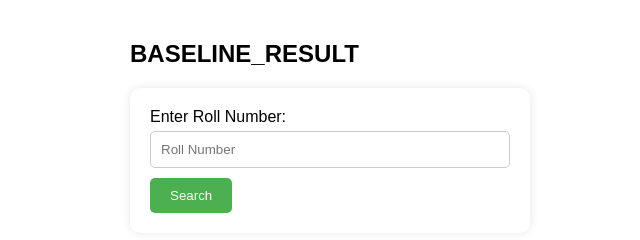
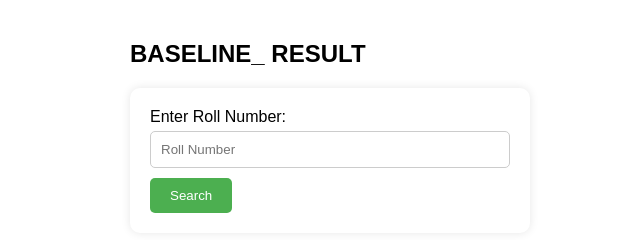
Before and after one commit to aMmarkunwar/semR, a plain HTML site: page index.html in a window 1280 px wide. Shown: the full height of the page, 310-950 px from the left. Drawn offline with nearby package versions, Linux system fonts and the light colour scheme.

Commit message:
Update index.html

```diff
--- a/index.html
+++ b/index.html
@@ -10,7 +10,7 @@
   <body>
     <div class="webpage">
       <div class="container">
-        <h2>BASELINE_RESULT</h2>
+        <h2>BASELINE_ RESULT</h2>
         <div class="rounded-box">
           <div class="input-container">
             <label for="searchInput">Enter Roll Number:</label>
```
